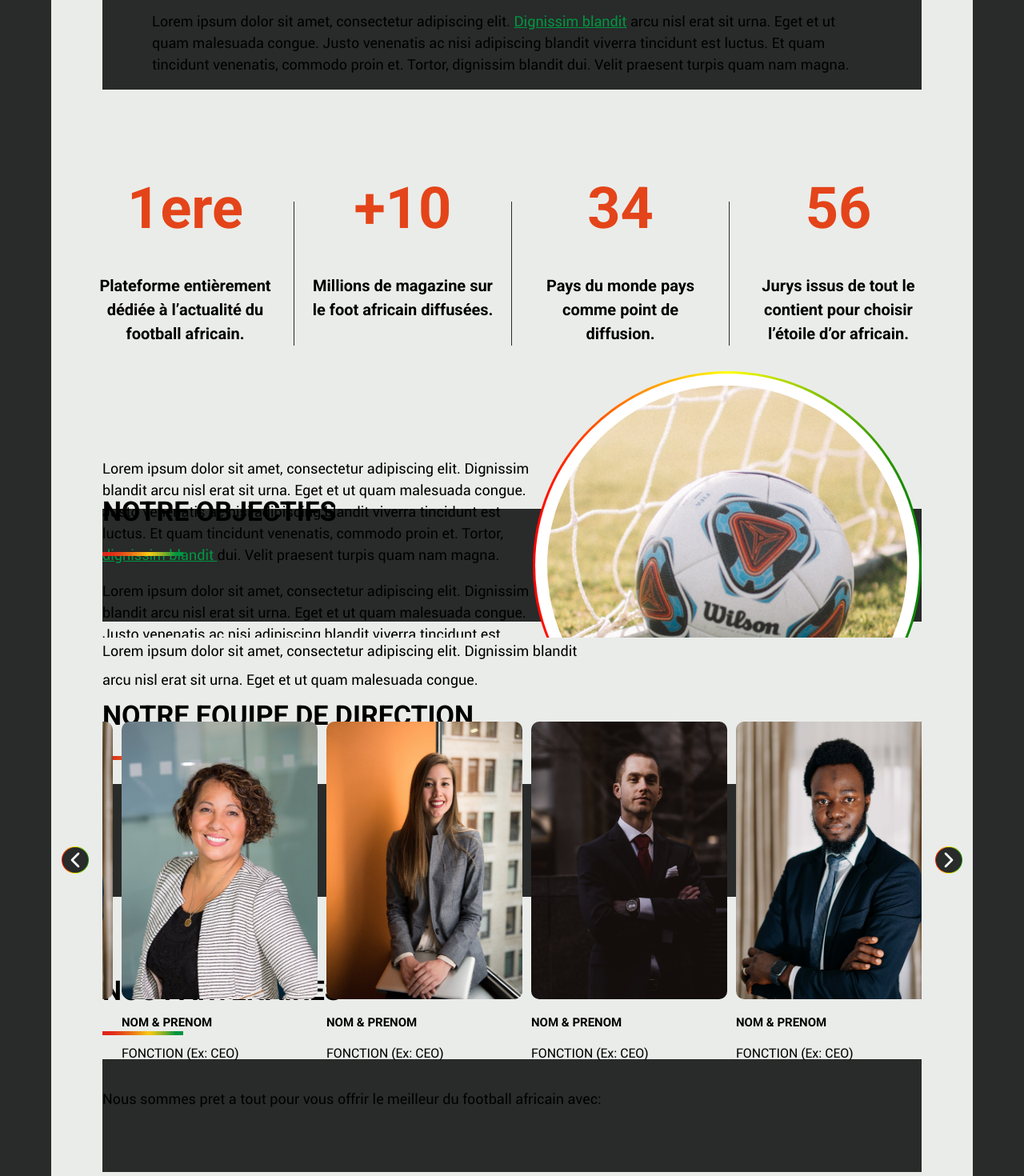
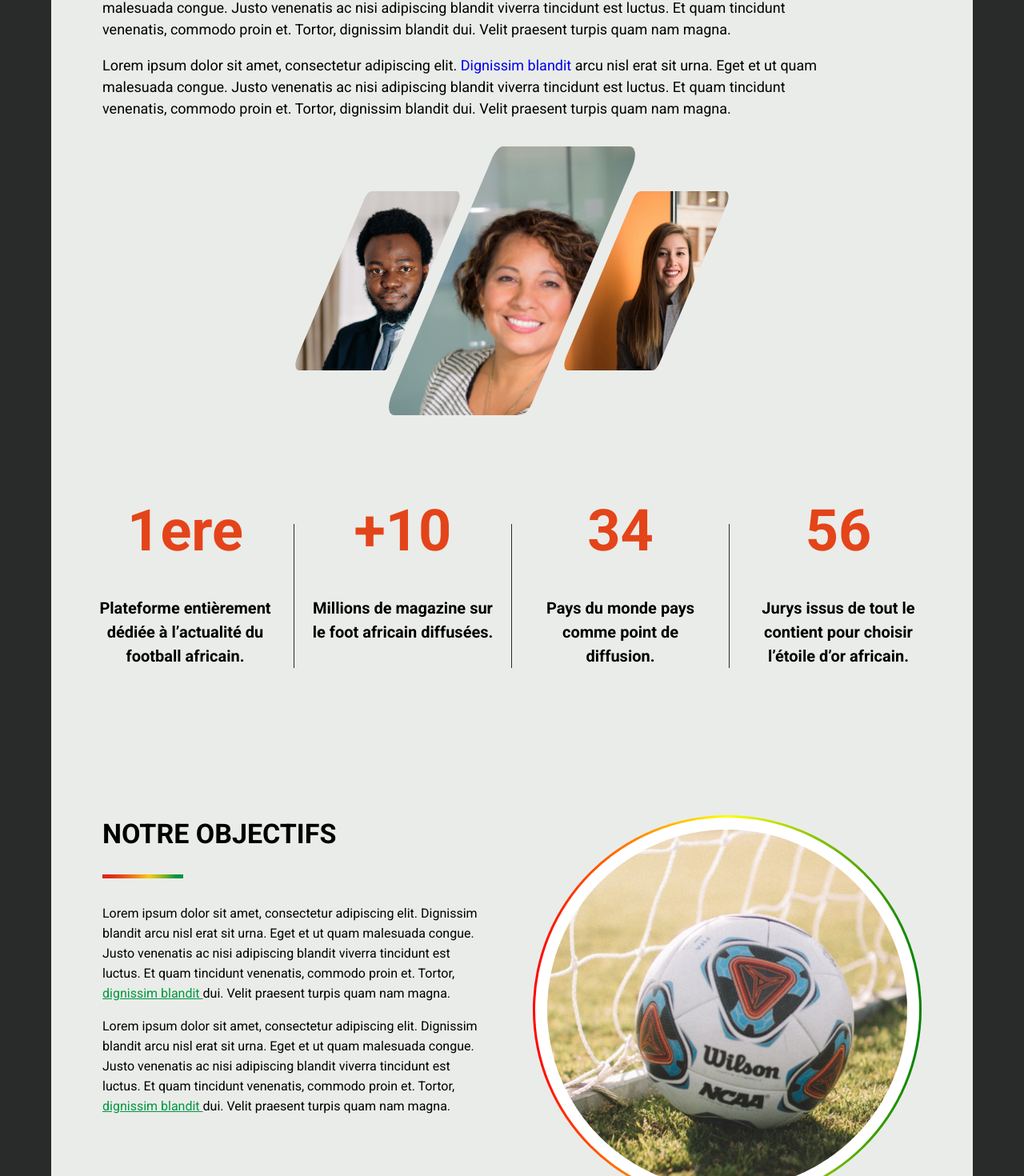
Before and after one commit to Olacgk/HEMLE2, a React (Create React App) app in the folder hemle_groupwork/: page /about in a window 1280 px wide. Shown: the part 530-2000 px from the top of the page at 80% size. Built offline with nearby package versions, Linux system fonts and the light colour scheme.

Commit message:
style conflits done

```diff
--- a/hemle_groupwork/src/components/About/Options/index.js
+++ b/hemle_groupwork/src/components/About/Options/index.js
@@ -5,7 +5,7 @@ import "./style.css"
 const Options = ({options}) => {
     let tab = []
     for (let tmp of options) tab.push(
-        <aside>
+        <aside className="options-aside">
             <h2> {tmp.title} </h2>
             <p> {tmp.description} </p>
         </aside>
--- a/hemle_groupwork/src/components/About/Options/style.css
+++ b/hemle_groupwork/src/components/About/Options/style.css
@@ -5,7 +5,7 @@
     padding: 5em 0;
 }
 
-#about_page #Options aside {
+#about_page #Options .options-aside {
     width: 17em;
     margin: 2.5em 0em;
     text-align: center;
@@ -31,16 +31,16 @@
 
 
 
-#about_page #Options aside:nth-child(4) {
+#about_page #Options .options-aside:nth-child(4) {
     border: 0px;
 }
 
 @media all and (max-width: 1212px) and (min-width: 930px) {
-    #about_page #Options aside:nth-child(3) { border-width: 0px; }
+    #about_page #Options .options-aside:nth-child(3) { border-width: 0px; }
 }
 @media all and (max-width: 930px) {
     #about_page #Options { padding: 1.5em 0; }
-    #about_page #Options aside:nth-child(2) { border-width: 0px; }
+    #about_page #Options .options-aside:nth-child(2) { border-width: 0px; }
 }
 
 @media all and (max-width: 580px) {
@@ -48,7 +48,7 @@
         padding: 0.8em 0;
         margin: 0;
     }
-    #about_page #Options aside {
+    #about_page #Options .options-aside {
         font-size: 5px;
         width: 50%;
     }
@@ -62,7 +62,7 @@
 }
 
 @media all and (max-width: 608px) {
-    #about_page #Options aside { width: 50%; }
+    #about_page #Options .options-aside { width: 50%; }
 }
 
 @media all and (max-width: 454px) {
--- a/hemle_groupwork/src/components/About/OurFriends/index.js
+++ b/hemle_groupwork/src/components/About/OurFriends/index.js
@@ -19,14 +19,14 @@ const OurFriends = ({ourFriends}) => {
 
             { BuildTitle("Nos partenaires") }
 
-            <div class="content">
-                <div class="article">
+            <div class="ourfriend-content">
+                <div class="ourfriend-article">
                     <p>
                         Nous sommes pret a tout pour vous offrir le meilleur du  football africain avec:
                     </p>
                 </div>
 
-                <div class="images">
+                <div class="ourfriend-images">
                     { (1) ? <Pc tab={tab}/> : <Phone tab={tab}/> }
                 </div>
             </div>
--- a/hemle_groupwork/src/components/About/OurFriends/style.css
+++ b/hemle_groupwork/src/components/About/OurFriends/style.css
@@ -3,18 +3,18 @@
     padding-bottom: 3em;
 }
 
-#about_page #OurFriends .content {
+#about_page #OurFriends .ourfriend-content {
     flex-direction: column;
 }
 
 
 
-#about_page #OurFriends .images {
+#about_page #OurFriends .ourfriend-images {
     height: 5em;
     overflow: hidden;
 }
 
-#about_page #OurFriends .images .imgs {
+#about_page #OurFriends .ourfriend-images .imgs {
     display: flex;
     align-items: center;
     flex-wrap: nowrap;
@@ -24,13 +24,13 @@
     overflow-y: hidden;
 }
 
-#about_page #OurFriends .images img {
+#about_page #OurFriends .ourfriend-images img {
     margin: 2em 5em;
 }
 
 
 @media all and (max-width: 454px) {
-    #about_page #OurFriends .article p {
+    #about_page #OurFriends .ourfriend-article p {
         line-height: 1.75em;
     }
 }
--- a/hemle_groupwork/src/components/About/OurGoals/index.js
+++ b/hemle_groupwork/src/components/About/OurGoals/index.js
@@ -11,9 +11,9 @@ const OurGoals = ({ourGoals}) => {
 
             { BuildTitle("Notre objectifs") }
 
-            <div class="content">
+            <div class="ourGoals-content">
 
-                <div class="article">
+                <div class="ourGoals-article">
                     <p>
                         Lorem ipsum dolor sit amet, consectetur adipiscing elit. Dignissim blandit
                         arcu nisl erat sit urna. Eget et ut quam malesuada congue. Justo venenatis ac nisi adipiscing
@@ -27,7 +27,7 @@ const OurGoals = ({ourGoals}) => {
                     </p>
                 </div>
 
-                <div class="images">
+                <div class="ourGoals-images">
                     <div class="img">
                         <img src={goal} alt=''/>
                     </div>
--- a/hemle_groupwork/src/components/About/OurGoals/style.css
+++ b/hemle_groupwork/src/components/About/OurGoals/style.css
@@ -7,7 +7,7 @@
     top: 3em;
 }
 
-#about_page #ourGoals .content {
+#about_page #ourGoals .ourGoals-content {
     display: flex;
     justify-content: space-between;
     align-items: center;
@@ -16,16 +16,16 @@
 
 
 
-#about_page #ourGoals .article {
+#about_page #ourGoals .ourGoals-article {
     max-width:30em;
     line-height: 25px;
 }
 
-#about_page #ourGoals .article p {
+#about_page #ourGoals .ourGoals-article p {
     margin:1em 0;
 }
 
-#about_page #ourGoals .article a {
+#about_page #ourGoals .ourGoals-article a {
     color: #009741;
     text-decoration: underline;
 }
@@ -33,7 +33,7 @@
 
 
 
-#about_page #ourGoals .images {
+#about_page #ourGoals .ourGoals-images {
     justify-content: center;
     align-items: center;
 
@@ -42,7 +42,7 @@
     border-radius: 100%;
 }
 
-#about_page #ourGoals .images .img {
+#about_page #ourGoals .ourGoals-images .img {
     display: flex;
     justify-content: center;
     align-items: center;
@@ -55,41 +55,41 @@
     border: 15px solid transparent;
 }
 
-#about_page #ourGoals .images img {
+#about_page #ourGoals .ourGoals-images img {
     height: 100%;
 }
 
 @media all and (max-width: 70em) {
-    #about_page #ourGoals .content {
+    #about_page #ourGoals .ourGoals-content {
         flex-direction: column-reverse;
     }
     #about_page #ourGoals .title {
         position: relative;
         top: 0;
     }
-    #about_page #ourGoals .content {
+    #about_page #ourGoals .ourGoals-content {
         align-items: center;
     }
-    #about_page #ourGoals .article {
+    #about_page #ourGoals .ourGoals-article {
         max-width: 60em;
     }
-    #about_page #ourGoals .images {
+    #about_page #ourGoals .ourGoals-images {
         margin: 2em 0;
     }
 }
 @media all and (max-width: 40em) {
-    #about_page #ourGoals .images .img {
+    #about_page #ourGoals .ourGoals-images .img {
         width: 20em;
         height: 20em;
     }
 }
 @media all and (max-width: 454px) {
-    #about_page #ourGoals .images .img {
+    #about_page #ourGoals .ourGoals-images .img {
         max-width: 17em;
         height: 17em;
         border-width: 10px;
     }
-    #about_page #ourGoals .article {
+    #about_page #ourGoals .ourGoals-article {
         font-size: 15px;
     }
 }
--- a/hemle_groupwork/src/components/About/OurTeams/index.js
+++ b/hemle_groupwork/src/components/About/OurTeams/index.js
@@ -40,13 +40,13 @@ const OurTeams = ({ourTeams}) => {
 
             { BuildTitle(ourTeams.title) }
 
-            <div class="content">
+            <div class="ourTeam-content">
 
-                <div class="article">
+                <div class="ourTeam-article">
                     <p> {ourTeams.article} </p>
                 </div>
 
-                <div class="images">
+                <div class="ourTeam-images">
                     <div class='slide' id='left' onClick={() => swiper.slidePrev()}>
                         <div class="slidediv">
                             <FiChevronLeft />
--- a/hemle_groupwork/src/components/About/OurTeams/style.css
+++ b/hemle_groupwork/src/components/About/OurTeams/style.css
@@ -2,17 +2,17 @@
     flex-direction: column;
 }
 
-#about_page #OurTeams .content {
+#about_page #OurTeams .ourTeam-content {
     flex-direction: column;
 }
 
-#about_page #OurTeams .images {
+#about_page #OurTeams .ourTeam-images {
     position: relative;
     justify-content: center;
     max-height: 29em;
 }
 
-#about_page #OurTeams .article p {
+#about_page #OurTeams .ourTeam-article p {
     max-width: 35em;
     line-height: 2em;
 }
@@ -49,7 +49,7 @@
 #about_page #OurTeams .slide#right { right: -5%; }
 
 
-#about_page #OurTeams .images .imgs {
+#about_page #OurTeams .ourTeam-images .imgs {
     display: flex;
     justify-content: space-around;
 }
@@ -77,7 +77,7 @@
     color: black;
 }
 @media all and (max-width: 454px) {
-    #about_page #OurTeams .article p {
+    #about_page #OurTeams .ourTeam-article p {
         line-height: 1.75em;
     }
 }
--- a/hemle_groupwork/src/components/About/WhoWeAre/index.js
+++ b/hemle_groupwork/src/components/About/WhoWeAre/index.js
@@ -12,8 +12,8 @@ const WhoWeAre = ({whoWeAre}) => (
 
         { BuildTitle("Qui sommes-nous ?") }
 
-        <div class="content">
-                <div class="article">
+        <div class="whoweare-wrapper">
+                <div class="whoweare-article">
                     <p>
                         Lorem ipsum dolor sit amet, consectetur adipiscing elit. <a href='/'> Dignissim blandit
                         </a> arcu nisl erat sit urna. Eget et ut quam malesuada congue. Justo venenatis ac nisi adipiscing
@@ -27,7 +27,7 @@ const WhoWeAre = ({whoWeAre}) => (
                     </p>
                 </div>
 
-                <div class="images">
+                <div class="whoweare-images">
                     <aside> <img src={img1} alt=''/> </aside>
                     <aside> <img src={img2} alt=''/> </aside>
                     <aside> <img src={img3} alt=''/> </aside>
--- a/hemle_groupwork/src/components/About/WhoWeAre/style.css
+++ b/hemle_groupwork/src/components/About/WhoWeAre/style.css
@@ -2,16 +2,19 @@
     flex-direction: column;
 }
 
-#about_page #WhoWeAre .content {
+#about_page #WhoWeAre .whoweare-wrapper {
     justify-content: space-between;
     align-items: flex-end;
 }
 
-#about_page #WhoWeAre .article {
+#about_page #WhoWeAre .whoweare-article {
     max-width:32em;
+    margin-top: 1em;
+    font-size: 18px;
 }
 
-#about_page #WhoWeAre .images {
+#about_page #WhoWeAre .whoweare-images {
+    display: flex;
     justify-content: center;
     align-items: center;
 
@@ -20,7 +23,7 @@
     top: 4em; bottom: 0; right: 4em;
 }
 
-#about_page #WhoWeAre .images aside {
+#about_page #WhoWeAre .whoweare-images aside {
     width: 7.5em;
     max-height: 14em;
     margin: 0 1.5em;
@@ -42,16 +45,21 @@
     #about_page #WhoWeAre .title {
         position: relative;
     }
-    #about_page #WhoWeAre .content {
+    #about_page #WhoWeAre .whoweare-wrapper {
         align-items: center;
         flex-direction: column-reverse;
         max-width: auto;
         width: 100%;
     }
-    #about_page #WhoWeAre .article {
+    #about_page #WhoWeAre .whoweare-article {
         max-width: 50em;
     }
-    #about_page #WhoWeAre .images {
+
+    #about_page #WhoWeAre .whoweare-article p {
+        margin: 1em 0;
+        line-height: 1.5em;
+    }
+    #about_page #WhoWeAre .whoweare-images {
         position: relative;
         top: 0; bottom: 0; right: 0;
     }
@@ -59,21 +67,21 @@
 }
 
 @media all and (max-width: 600px) {
-    #about_page #WhoWeAre .images {
+    #about_page #WhoWeAre .whoweare-images {
         min-height: 16em;
     }
-    #about_page #WhoWeAre .images aside {
+    #about_page #WhoWeAre .whoweare-images aside {
         height: 10em;
         margin: 0em 1em;
     }
 }
 
 @media all and (max-width: 500px) {
-    #about_page #WhoWeAre .images {
+    #about_page #WhoWeAre .whoweare-images {
         min-height: 13em;
         margin: 25px 0 0px 0;
     }
-    #about_page #WhoWeAre .images aside {
+    #about_page #WhoWeAre .whoweare-images aside {
         width: 4em;
         height: 8em;
         margin: 0em 0.75em;
--- a/hemle_groupwork/src/components/About/style.css
+++ b/hemle_groupwork/src/components/About/style.css
@@ -29,7 +29,8 @@
   color: black;
 }
 
-#about_page section .content, section .images {
+#about_page section .content,
+#about_page section .images {
   display: flex;
 }
 
--- a/hemle_groupwork/src/style.css
+++ b/hemle_groupwork/src/style.css
@@ -1,8 +1,8 @@
-@font-face {
+/*@font-face {
   font-family: 'roboto';
   src: url('./fonts/Roboto-Regular.ttf') format("TrueType");
 }
-
+*/
 body {
   min-height: 100vh;
   font-family: "Roboto";
```
